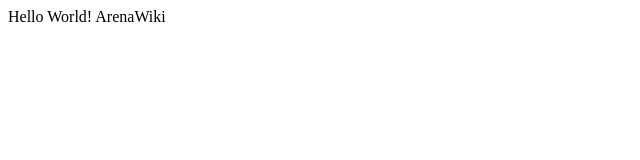
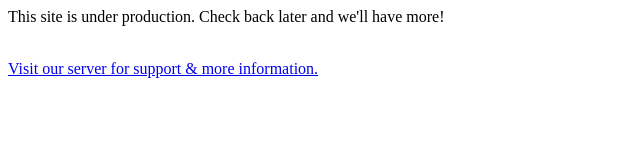
Before and after one commit to ArenaWiki/staging-test-site, a plain HTML site: page index.html in a window 1280 px wide. Shown: the whole page, without its empty margins (0-640 px from the left). Drawn offline with Linux system fonts and the light colour scheme.

Commit message:
Update index.html

```diff
--- a/index.html
+++ b/index.html
@@ -1 +1,2 @@
-Hello World! ArenaWiki
+<p> This site is under production. Check back later and we'll have more! </p> <br>
+<a href="https://discord.com/invite/zQKMS3RZ32">Visit our server for support & more information.</a>
```
